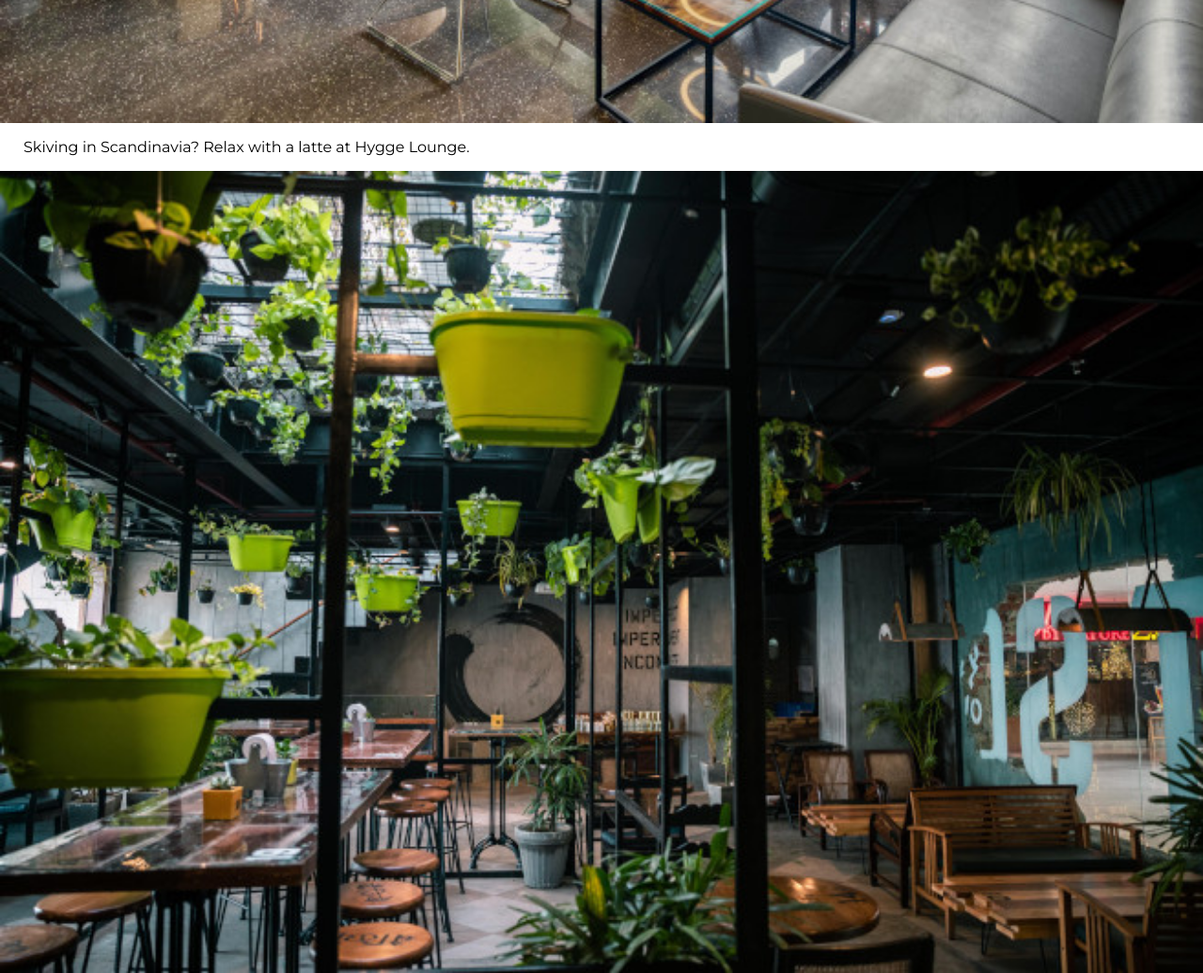
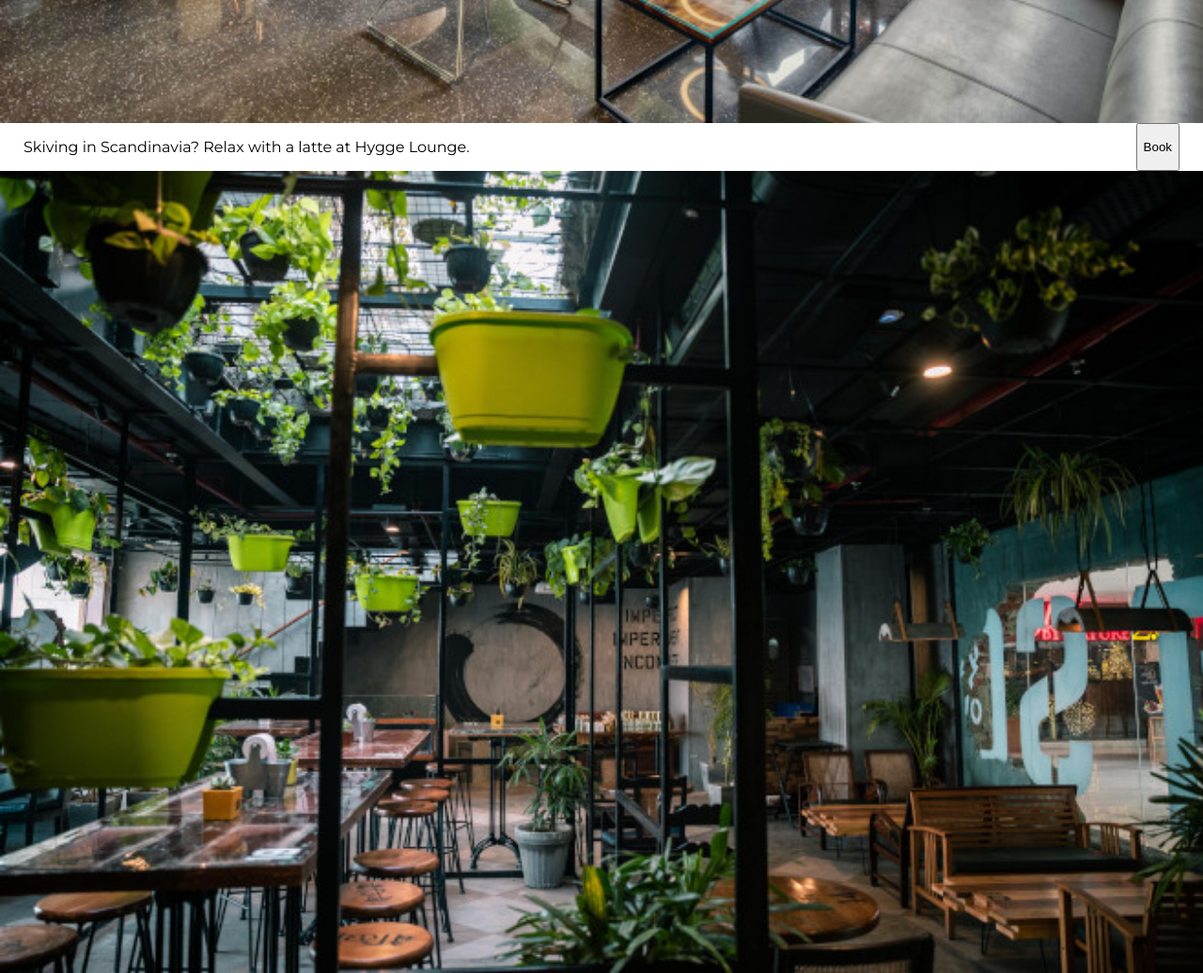
Before and after one commit to iabbakr/co-working-space, a plain HTML site: page index.html in a window 1280 px wide. Shown: the part 920-1956 px from the top of the page at 94% size. Drawn offline with Linux system fonts and the light colour scheme.

Commit message:
added button

```diff
--- a/index.css
+++ b/index.css
@@ -61,6 +61,10 @@ h1{
 }
 .caption {
     margin: 0 25px;
+    display: flex;
+    justify-content: space-between;
+    gap: 20px;
+    margin: 0 25px;
 }
 .item-img {
     width: 100%;
--- a/index.html
+++ b/index.html
@@ -35,6 +35,7 @@
 				</div>
 				<div class="caption">
 					<p>Skiving in Scandinavia? Relax with a latte at Hygge Lounge.</p>
+                    <button>Book</button>
 				</div>
 			</section>
 
```
